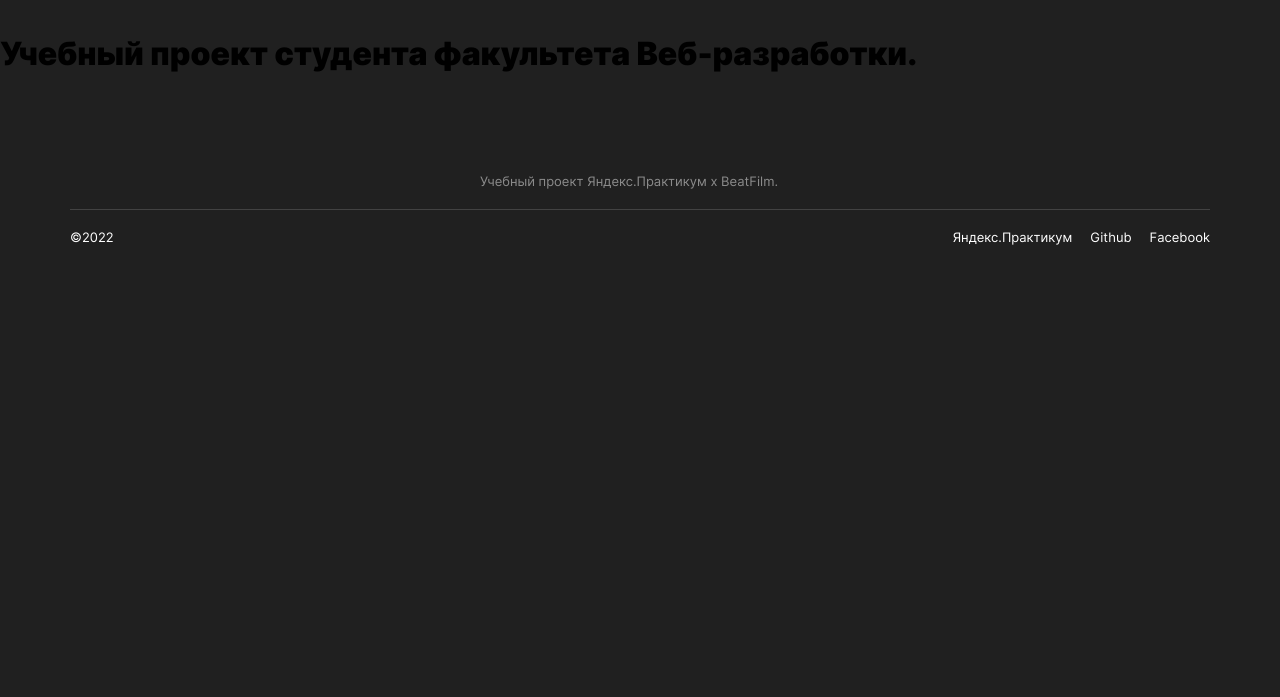
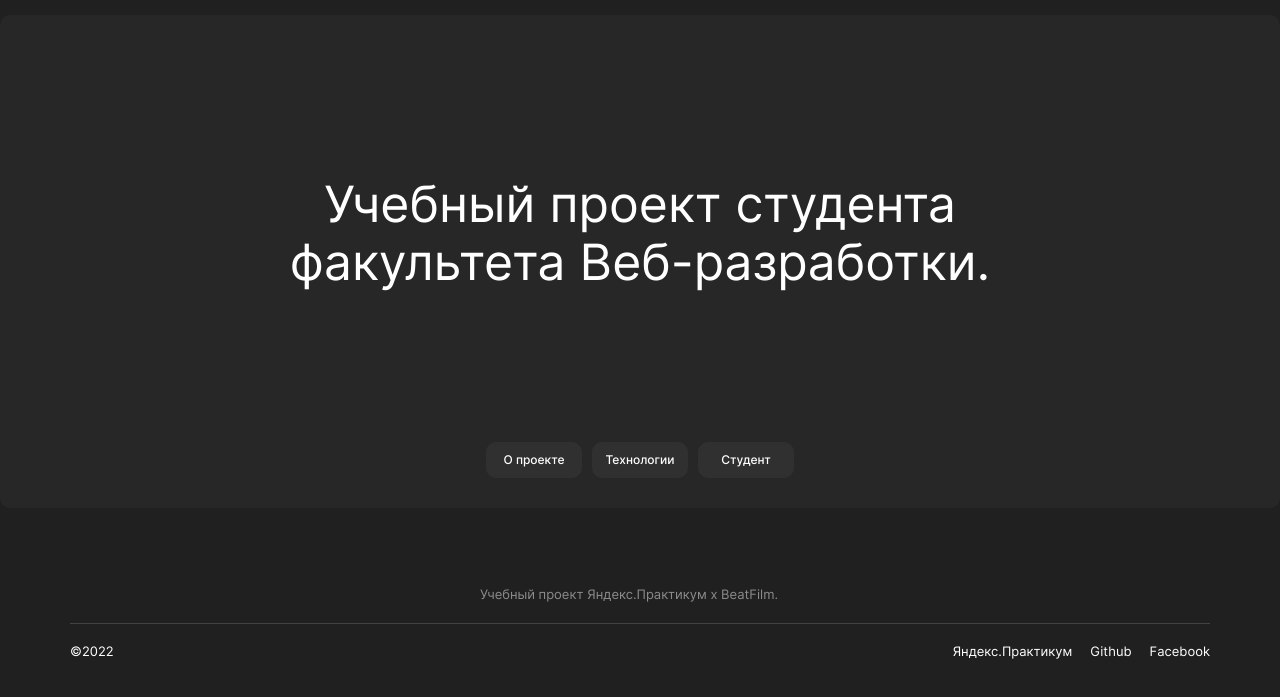
Before and after one commit to veteran-nixon/movies-explorer-frontend, a React app: page / in a window 1280 px wide. Shown: the part 59-756 px from the top of the page. Built offline with nearby package versions, Linux system fonts and the light colour scheme.

Commit message:
Создать компоненты Promo и NavTab

```diff
--- /dev/null
+++ b/src/components/Main/NavTab/NavTab.css
@@ -0,0 +1,20 @@
+.nav-tab__link {
+  height: 36px;
+  width: 96px;
+  border-radius: 10px;
+  background-color: #303030;
+  font-family: Inter;
+  font-size: 12px;
+  font-weight: 500;
+  line-height: 16px;
+  text-align: center;
+  display: flex;
+  align-items: center;
+  justify-content: center;
+  color: #FFFFFF;
+  margin: 0 10px 0 0;
+}
+
+.nav-tab__link:last-child {
+  margin-right: 0;
+}
--- /dev/null
+++ b/src/components/Main/NavTab/NavTab.js
@@ -0,0 +1,7 @@
+function NavTab(props) {
+  return (
+    <a className="nav-tab__link">{props.text}</a>
+  )
+}
+
+export default NavTab;
--- a/src/components/Main/Promo/Promo.css
+++ b/src/components/Main/Promo/Promo.css
@@ -0,0 +1,27 @@
+.promo {
+  width: 1280px;
+  margin: 0 auto;
+  display: flex;
+  flex-direction: column;
+  background-color: #272727;
+  border-radius: 10px;
+}
+
+.promo__heading {
+  width: 730px;
+  margin: 160px auto 151px;
+  font-family: Inter, 'Helvetica Neue', Arial, sans-serif;
+  font-size: 50px;
+  font-weight: 400;
+  line-height: 58px;
+  text-align: center;
+  color: rgba(255, 255, 255, 1);
+}
+
+.promo__nav-container {
+  width: 1280px;
+  display: flex;
+  flex-direction: row;
+  justify-content: center;
+  margin: 0 auto 30px;
+}
--- a/src/components/Main/Promo/Promo.js
+++ b/src/components/Main/Promo/Promo.js
@@ -1,9 +1,13 @@
+import NavTab from "../NavTab/NavTab";
+
 function Promo() {
   return (
     <section className="promo">
-      <h1>Учебный проект студента факультета Веб-разработки.</h1>
-      <div className="nav-tab">
-
+      <h1 className="promo__heading">Учебный проект студента факультета Веб-разработки.</h1>
+      <div className="promo__nav-container">
+        <NavTab text='О проекте' />
+        <NavTab text='Технологии' />
+        <NavTab text='Студент' />
       </div>
     </section>
   )
--- a/src/index.css
+++ b/src/index.css
@@ -6,4 +6,5 @@
 @import url(./components/App/App.css);
 @import url(./components/Header/Header.css);
 @import url(./components/Main/Promo/Promo.css);
+@import url(./components/Main/NavTab/NavTab.css);
 @import url(./components/Footer/Footer.css);
```
